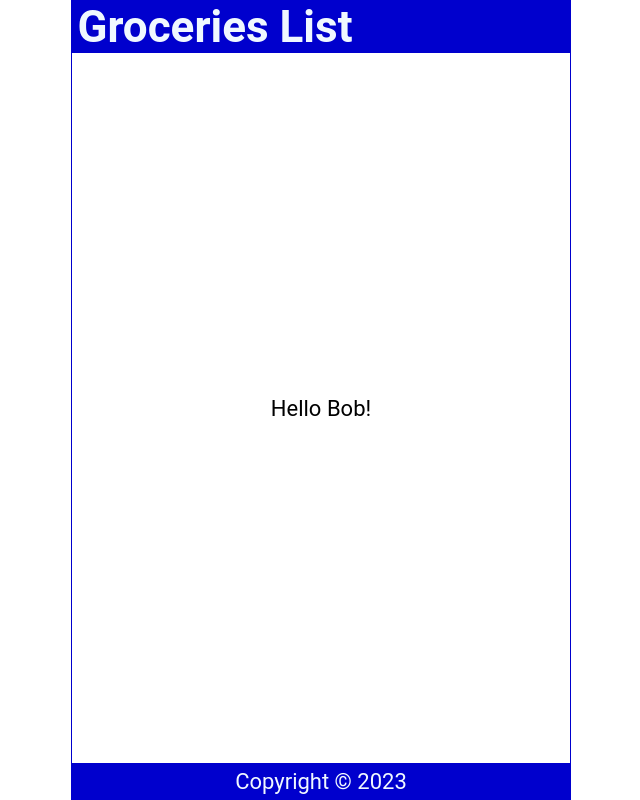
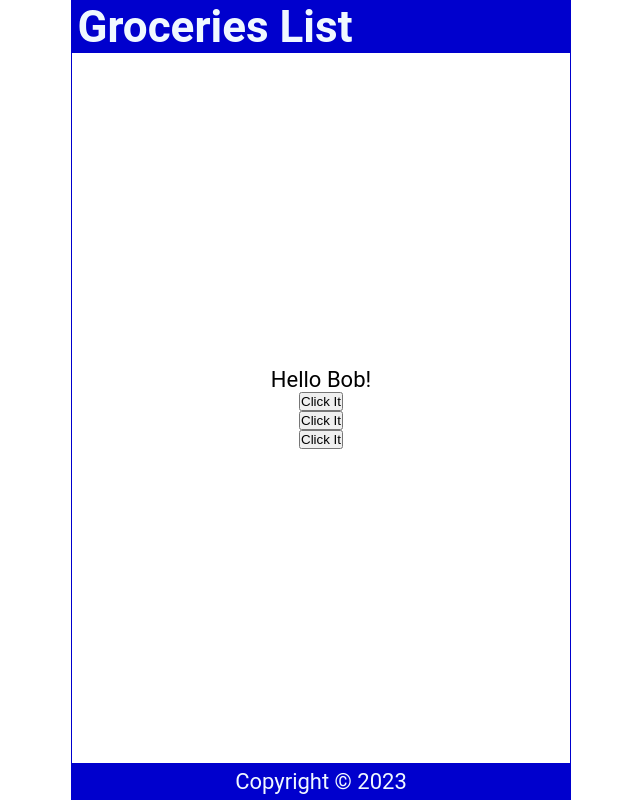
Before and after one commit to MarioArmstrong/react-practice, a React (Create React App) app: page / in a window 1280 px wide. Shown: the whole page, without its empty margins (319-959 px from the left). Built offline with nearby package versions, Linux system fonts and the light colour scheme.

Commit message:
worked on react and click events/buttons

```diff
--- a/src/Content.js
+++ b/src/Content.js
@@ -7,11 +7,30 @@ const Content = () => {
         return names[int];
       }
 
+      const handleClick = () => {
+        console.log('you clicked it!');
+      }
+      const handleClick2 = (name) => {
+        console.log(`${name} was clicked`);
+      }
+      const handleClick3 = (e) => {
+        console.log(e.target.innerText);
+      }
+    // to create a duplicate use SHIFT + ALT + downArrow
   return (
     <main>
-        <p>
+        <p
+        onDoubleClick={handleClick}
+        >
             Hello {handleNameChange()}!
         </p>
+        <button onClick={handleClick}>Click It</button>
+
+        <button onClick={() => {handleClick2('Dave')}}>Click It</button>
+        {/* handleClick2 has the operators () but isn't called immediately because it is inside an anonymous function */}
+
+        <button onClick={(e) => {handleClick3(e)}}>Click It</button>
+
     </main>
   )
 }
```
